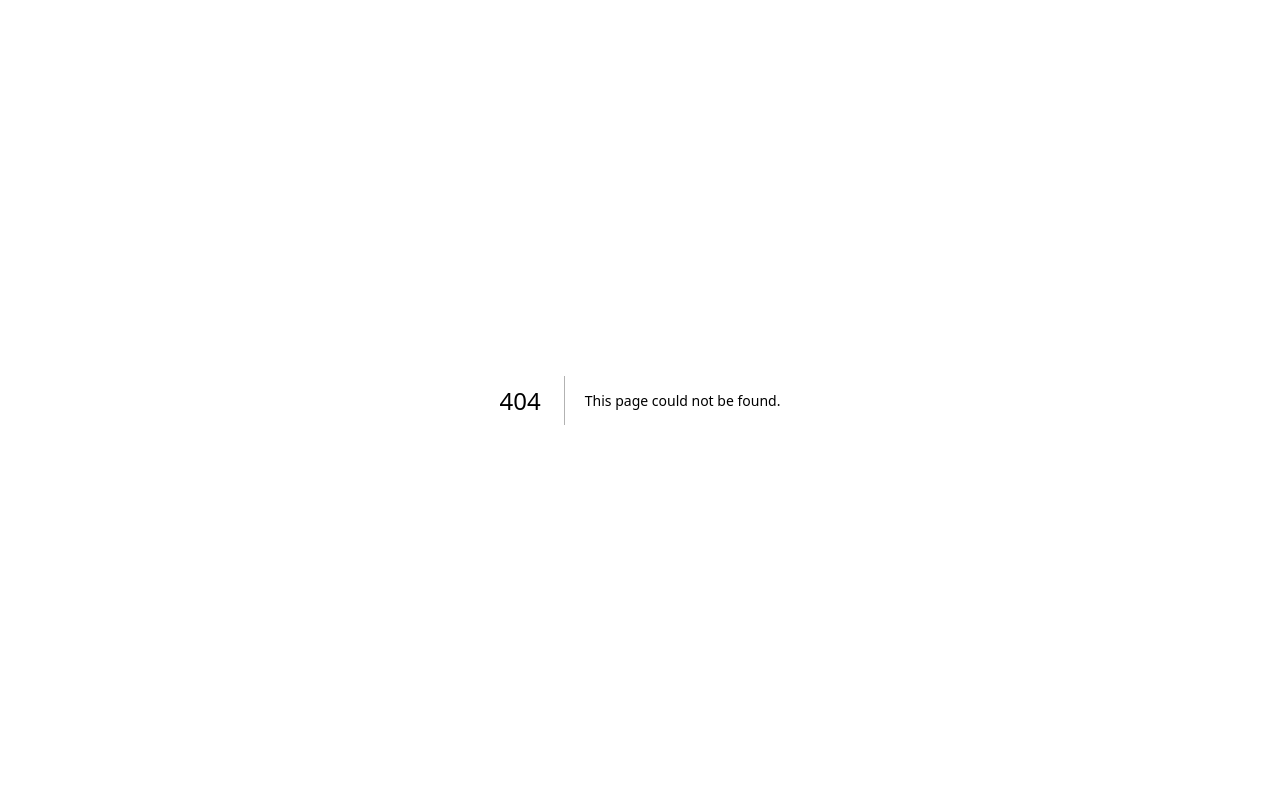
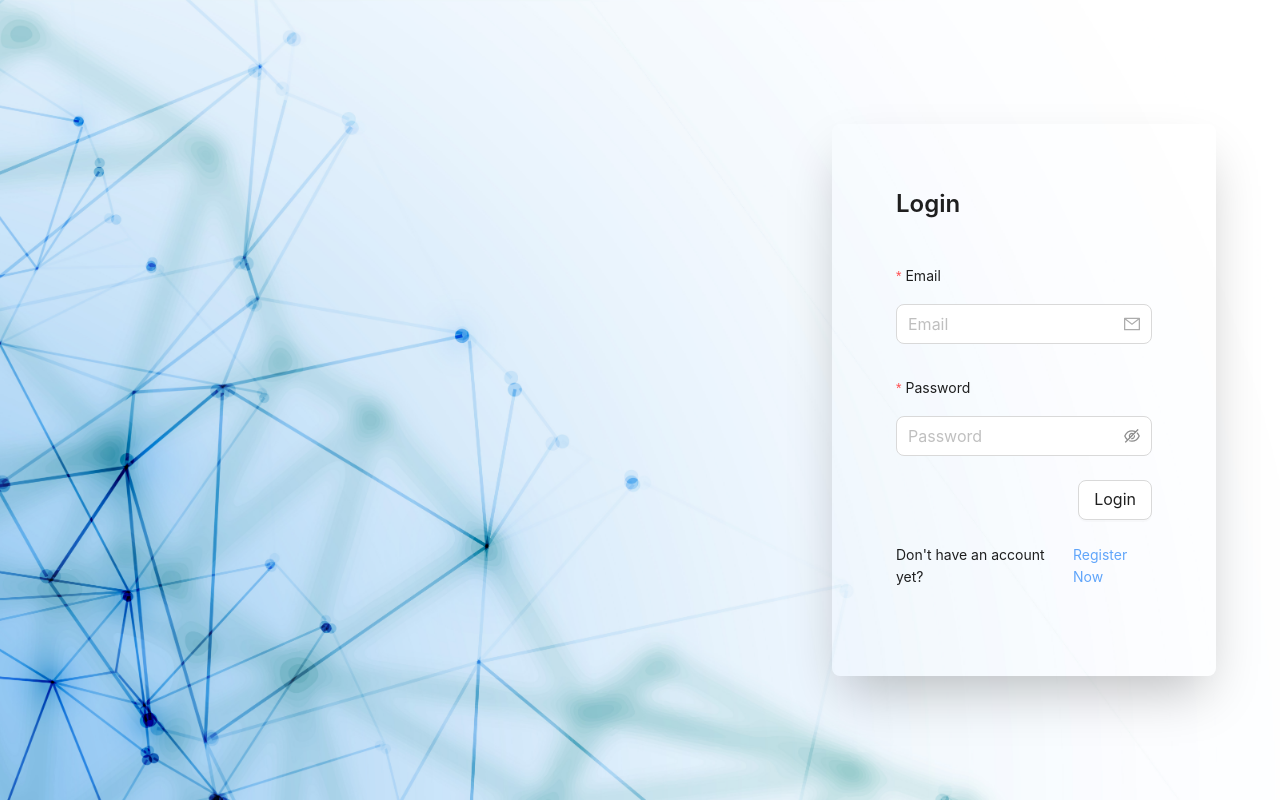
Before and after one commit to RubelBiswasDH/next-js-application, a Next.js app: page /login in a window 1280 px wide. Before the commit this address had no page. Built offline with nearby package versions, Linux system fonts and the light colour scheme.

Commit message:
Added login page

```diff
--- /dev/null
+++ b/pages/login.tsx
@@ -0,0 +1,93 @@
+// Import Components
+import Link from 'next/link'
+import { Form, Input, Button, Row, Col, Typography } from 'antd'
+import { MailOutlined } from '@ant-design/icons'
+
+const { Item } = Form
+const { Title, Text } = Typography
+const { Password } = Input
+
+const Login = () => {
+	// Antd Use From Hook
+	const [ form ] = Form.useForm()
+
+	// On Form Submit
+	const _onSubmit = (data: any) => {
+		console.log({ data })
+	}
+	// On Form Submit Error
+	const _onSubmitError = (err: any) => {
+		console.error(err)
+	}
+
+  return (
+    <div className={ `bg-cover bg-center min-h-screen flex flex-row items-center justify-center lg:justify-end overflow-auto p-4 md:p-16 sm:p-8 xs:p-4 bg-[url('/images/login-bg.jpg')]` }>
+		<div className='p-4 bg-opacity-50 rounded-lg shadow-2xl md:p-8 lg:p-16 lg:w-2/3 xl:w-1/3 md:w-2/3 sm:w-full bg-gradient-to-r from-green-20 to-green-10'>
+			<Form
+				form={ form }
+				layout='vertical'
+				size='large'
+				onFinish={ _onSubmit }
+				onFinishFailed={ _onSubmitError }
+				validateTrigger='onChange'
+			>
+				<Item>
+					<Title level={ 3 }>
+						{ 'Login' }
+					</Title>
+				</Item>
+				<Row gutter={[ 12, 0 ]}>
+					<Col span={ 24 }>
+						<Item
+							label={ <Text>{ 'Email' }</Text> }
+							name='email'
+							hasFeedback={ true }
+							rules={[
+								{ required: true, message: 'Please enter your Email.'},
+								{ type: 'email', message: 'The input is not valid E-mail!' }
+							]}
+						>
+							<Input
+								suffix={ <MailOutlined style={{ color: '#ACACAC' }} /> }
+								placeholder='Email'
+							/>
+						</Item>
+					</Col>
+					<Col span={ 24 }>
+						<Item
+							label={ <Text>{ 'Password' }</Text> }
+							name='password'
+							hasFeedback={ true }
+							rules={[
+								{ required: true, message: 'Please enter your Password.' }
+							]}
+						>
+							<Password placeholder='Password' />
+						</Item>
+					</Col>
+				</Row>
+                <Item>
+                    <div className='flex justify-end w-full'>
+                        <Button
+                            type='default'
+                            htmlType='submit'
+                        >
+                            { 'Login' }
+                        </Button>
+                    </div>
+                </Item>
+				<Item>
+					<div className='flex items-center justify-center gap-4'>
+						<Typography>{ `Don't have an account yet?` }</Typography>
+						<Link href={ '/registration' }>
+							<Typography className='text-blue-400'>{ 'Register Now' }</Typography>
+						</Link>
+					</div>
+				</Item>
+			</Form>
+		</div>
+    </div>
+  )
+}
+
+export default Login
--- a/pages/registration.tsx
+++ b/pages/registration.tsx
@@ -123,18 +123,20 @@ const Registration = () => {
 					</Col>
 				</Row>
 				<Item>
+					<div className='flex justify-end w-full'>
 						<Button
 							type='default'
 							htmlType='submit'
 						>
 							{ 'Register' }
 						</Button>
+					</div>
 				</Item>
 				<Item>
-						<div style={{ display: 'flex', justifyContent: 'center', alignItems: 'center', gap: 4 }}>
-							<Typography>{ 'Already have an account yet ?' }</Typography>
+					<div className='flex items-center justify-center gap-4'>
+						<Typography>{ 'Already have an account ?' }</Typography>
 						<Link href={ '/login' }>
-								<Typography>{ 'LOG IN' }</Typography>
+							<Typography className='text-blue-400'>{ 'Log In' }</Typography>
 						</Link>
 					</div>
 				</Item>
```
Lines whose indentation alone changed are shown as unchanged.
